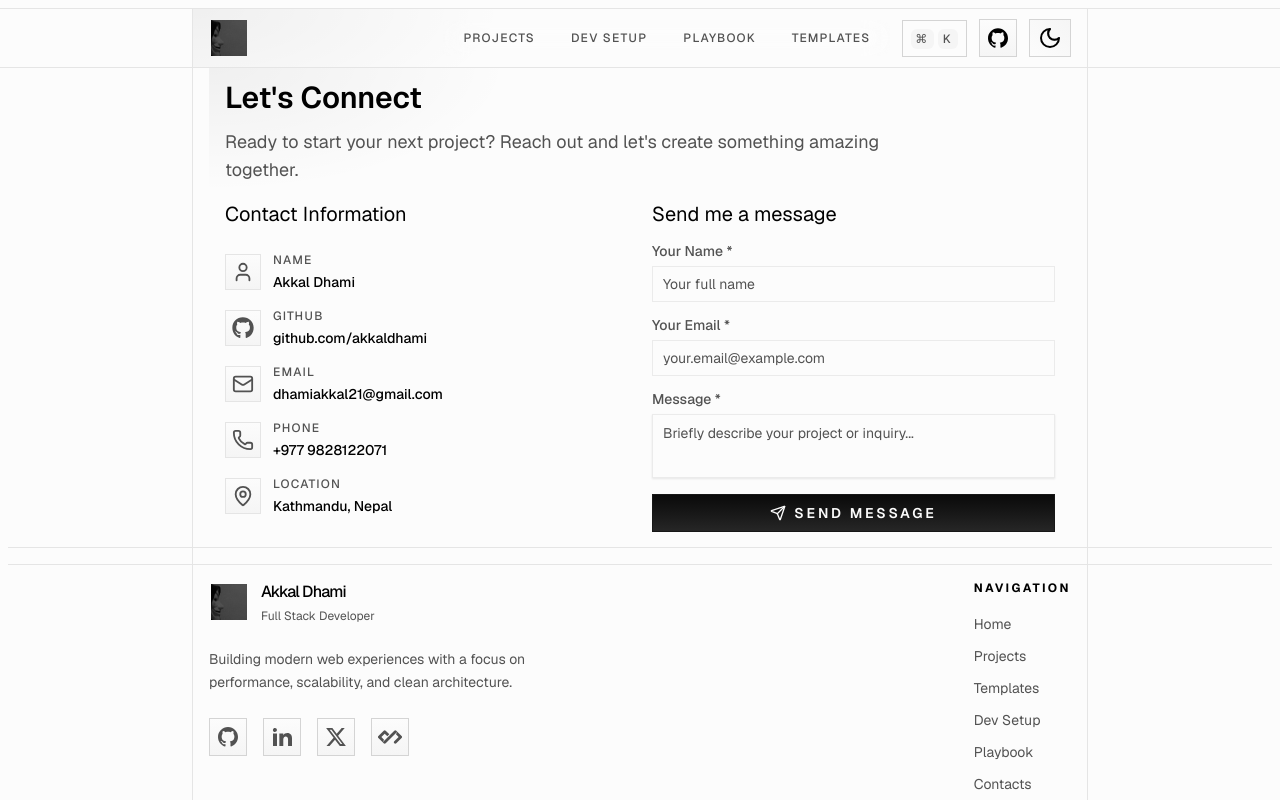
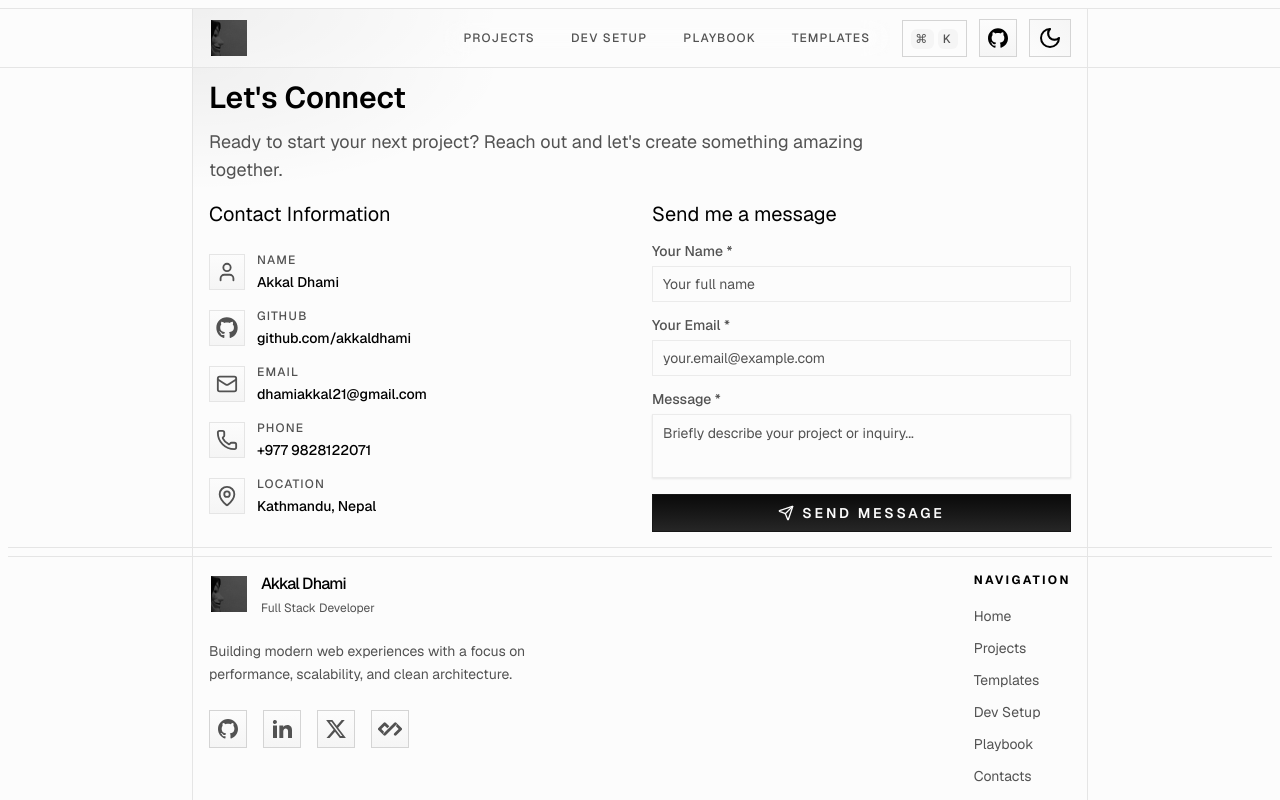
Before and after one commit to AkkalDhami/akkal-portfolio, a Next.js app: page /contacts in a window 1280 px wide. Shown: the top 800 px of the page. Built offline with nearby package versions, Linux system fonts and the light colour scheme.

Commit message:
feat: implement project and template card components with new page layouts and navigation structures

```diff
--- a/app/(app)/contacts/page.tsx
+++ b/app/(app)/contacts/page.tsx
@@ -9,7 +9,7 @@ export const metadata: Metadata = {
 
 export default function Page() {
   return (
-    <div className="border-edge mx-auto max-w-4xl border-x px-4 pt-16 pb-2">
+    <div className="border-edge mx-auto max-w-4xl border-x pt-16">
       <ContactSection />
     </div>
   );
--- a/app/(app)/dev-setup/page.tsx
+++ b/app/(app)/dev-setup/page.tsx
@@ -1,5 +1,6 @@
 import { Metadata } from "next";
 import { SetupSection } from "@/components/setup/setup-section";
+import { cn } from "@/lib/utils";
 
 export const metadata: Metadata = {
   title: "Development Setup",
@@ -9,7 +10,7 @@ export const metadata: Metadata = {
 
 export default function Page() {
   return (
-    <div className="border-edge mx-auto max-w-4xl border-x px-4 pt-16 pb-2">
+    <div className={cn("border-edge mx-auto max-w-4xl border-x pt-16")}>
       <SetupSection />
     </div>
   );
```
